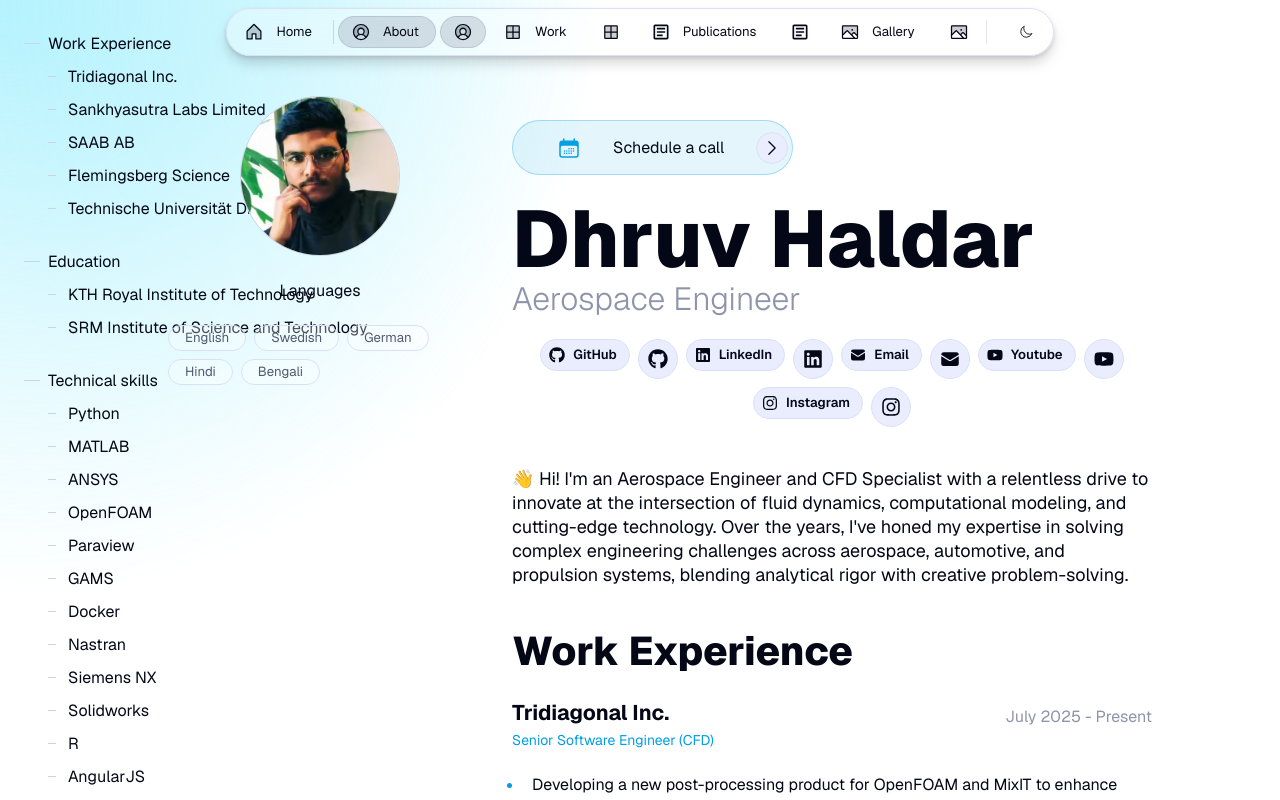
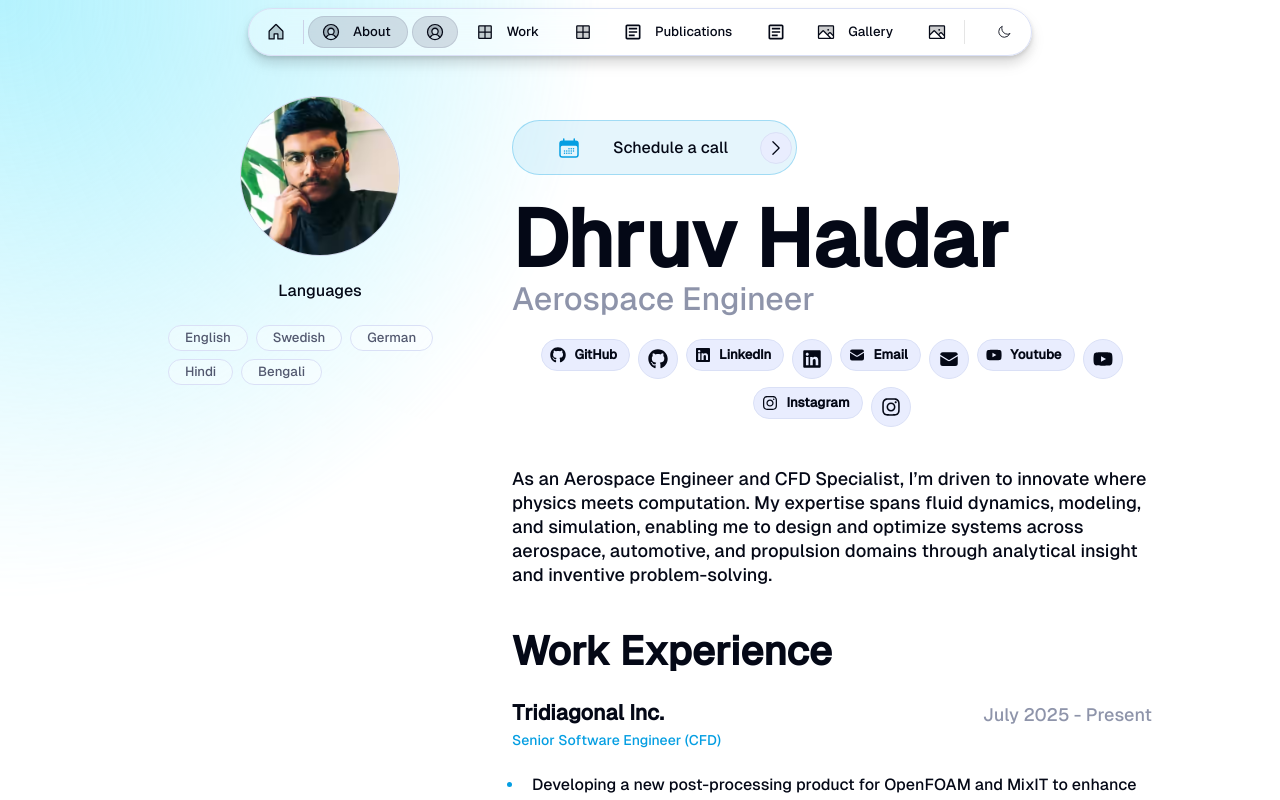
Before and after one commit to dhruvhaldar/portfolio, a Next.js app: page /about in a window 1280 px wide. Shown: the top 800 px of the page. Built offline with nearby package versions, Linux system fonts and the light colour scheme.

Commit message:
Visual Improvements

```diff
--- a/src/app/about/page.tsx
+++ b/src/app/about/page.tsx
@@ -1,4 +1,5 @@
-import { Avatar, Button, Column, Flex, Heading, Icon, IconButton, SmartImage, Tag, Text, } from "@/once-ui/components";
+import React from 'react';
+import { Avatar, Button, Column, Flex, Heading, Icon, IconButton, SmartImage, Tag, Text } from "@/once-ui/components";
 import { baseURL } from "@/app/resources";
 import TableOfContents from "@/components/about/TableOfContents";
 import styles from "@/components/about/about.module.scss";
@@ -99,7 +100,7 @@ export default function About() {
       />
 
       {/* Table of Contents */}
-      {about.tableOfContent.display && (
+      {/* {about.tableOfContent.display && (
         <Column
           left="0"
           style={{ top: "50%", transform: "translateY(-50%)" }}
@@ -110,7 +111,7 @@ export default function About() {
         >
           <TableOfContents structure={structure} about={about} />
         </Column>
-      )}
+      )} */}
 
       <Flex fillWidth mobileDirection="column" horizontal="center">
         {/* Avatar Section */}
@@ -198,10 +199,9 @@ export default function About() {
                 fitWidth
               >
                 {social.map((item) => item.link && (
-                  <>
+                  <React.Fragment key={item.name}>
                     <Button
                       className="s-flex-hide"
-                      key={item.name}
                       href={item.link}
                       prefixIcon={item.icon}
                       label={item.name}
@@ -211,12 +211,11 @@ export default function About() {
                     <IconButton
                       className="s-flex-show"
                       size="l"
-                      key={`${item.name}-icon`}
                       href={item.link}
                       icon={item.icon}
                       variant="secondary"
                     />
-                  </>
+                  </React.Fragment>
                 ))}
               </Flex>
             )}
@@ -244,21 +243,21 @@ export default function About() {
               >
                 {about.work.title}
               </Heading>
-              <Column fillWidth gap="xl" marginBottom="40">
+              <Column fillWidth gap="m" marginBottom="40">
                 {about.work.experiences.map((experience, index) => (
                   <Column key={`${experience.company}-${experience.role}-${index}`} fillWidth>
                     <Flex fillWidth horizontal="space-between" vertical="end" marginBottom="4">
                       <Text id={experience.company} variant="heading-strong-l">
                         {experience.company}
                       </Text>
-                      <Text variant="heading-default-xs" onBackground="neutral-weak">
+                      <Text variant="heading-default-s" onBackground="neutral-weak">
                         {experience.timeframe}
                       </Text>
                     </Flex>
                     <Text variant="body-default-s" onBackground="brand-weak" marginBottom="m">
                       {experience.role}
                     </Text>
-                    <Column as="ul" gap="16" style={{ width: "100%", maxWidth: "900px" }}>
+                    <Column as="ul" gap="0" style={{ width: "100%", maxWidth: "900px" }}>
                       {experience.achievements.map((achievement: JSX.Element, index: number) => (
                         <Text
                           as="li"
--- a/src/app/layout.tsx
+++ b/src/app/layout.tsx
@@ -4,7 +4,10 @@ import classNames from "classnames";
 import { Header, RouteGuard } from "@/components";
 import dynamic from "next/dynamic";
 import { baseURL, effects, style } from "@/app/resources";
-import { Geist } from "next/font/google";
+// import { Geist } from "next/font/google";
+
+import localFont from "next/font/local";
+
 import { person, home } from "@/app/resources/content";
 import { Background, Column, Flex, ToastProvider } from "@/once-ui/components";
 
@@ -83,10 +86,16 @@ export async function generateMetadata() {
 }
 
 // Font Settings
-const primary = Geist({
-  variable: "--font-primary",
-  subsets: ["latin"],
-  display: "swap",
+const primary = localFont({
+  src: [
+    {
+      path: '../../public/fonts/Geist-Medium.woff2',
+      // weight: '400',
+      // style: 'normal',
+    },
+  ],
+  variable: '--font-primary',
+  display: 'swap',
 });
 
 type FontConfig = {
@@ -116,12 +125,7 @@ export default async function RootLayout({ children }: RootLayoutProps) {
       data-border={style.border}
       data-surface={style.surface}
       data-transition={style.transition}
-      className={classNames(
-        primary.variable,
-        secondary ? secondary.variable : "",
-        tertiary ? tertiary.variable : "",
-        code.variable,
-      )}
+      className={classNames(primary.variable, style.variables, effects.variables)}
     >
       <ToastProvider>
         <Column
--- a/src/app/resources/content.js
+++ b/src/app/resources/content.js
@@ -41,13 +41,13 @@ const social = [
 ];
 
 const home = {
-  label: "Home",
+  label: "",
   title: `${person.name} Portfolio (With Projects and Publications)`,
   description: `Explore Dhruv Haldar&apos;s portfolio, blending aerospace engineering with cutting-edge Computational Fluid Dynamics (CFD) expertise. 🚀 #Aerospace #CFD #Rocketry`,
   headline: (
     <RevealFx translateY="4" fillWidth horizontal="start">
       <span style={{ fontFamily: 'var(--font-family-code)' }}>
-        Bridging Computational Models with Real-World Aerospace Solutions
+        Designing smarter systems through simulation and control
       </span>
     </RevealFx>
   ),
@@ -74,7 +74,7 @@ const about = {
     title: "Introduction",
     description: (
       <>
-        👋 Hi! I&apos;m an Aerospace Engineer and CFD Specialist with a relentless drive to innovate at the intersection of fluid dynamics, computational modeling, and cutting-edge technology. Over the years, I&apos;ve honed my expertise in solving complex engineering challenges across aerospace, automotive, and propulsion systems, blending analytical rigor with creative problem-solving.
+        As an Aerospace Engineer and CFD Specialist, I’m driven to innovate where physics meets computation. My expertise spans fluid dynamics, modeling, and simulation, enabling me to design and optimize systems across aerospace, automotive, and propulsion domains through analytical insight and inventive problem-solving.
       </>
     ),
   },
@@ -88,7 +88,7 @@ const about = {
         role: "Senior Software Engineer (CFD)",
         achievements: [
           <>
-            Developing a new post-processing product for OpenFOAM and MixIT to enhance data analysis and visualization capabilities
+            Developing a new post-processing product for OpenFOAM and MixIT to enhance data analysis and visualization capabilities such as Surface/Volume Transform, Surface/Volume Clipper, Surface/Volume Threshold, Iso-contour and Streamlines.
           </>
         ],
         images: [],
@@ -96,19 +96,19 @@ const about = {
       {
         company: "Sankhyasutra Labs Limited",
         timeframe: "December 2022 - June 2025",
-        role: "Senior CFD Engineer (Aerospace & Automotive)",
+        role: "Software Development Engineer - II (Aerospace & Automotive CFD)",
         achievements: [
-          <> Development & Release testing of post processing tools for in-house CFD Solver (SankhyaSutra Taral)
+          <> Development & Release testing of post processing tools for in-house CFD Solver (SankhyaSutra Taral).
           </>,
-          <> Worked with test cases (Drivaer model, Eppler airfoil, Ahmed Body) using High Performance Computing (HPC)
+          <> Worked with test cases (Drivaer model, Eppler airfoil, Ahmed Body) using High Performance Computing (HPC).
           </>,
-          <> Parallel programming using Message Passing Interface (MPI)
+          <> Parallel programming using Message Passing Interface (MPI).
           </>,
-          <> Preparing User Documentation using Sphinx
+          <> Preparing User Documentation using Sphinx.
           </>,
-          <> Developing Python libraries for post processing using VTK
+          <> Developing Python libraries for post processing using VTK.
           </>,
-          <> Writing business proposals
+          <> Writing business proposals.
           </>,
         ],
         images: [],
--- a/src/components/about/TableOfContents.tsx
+++ /dev/null
@@ -1,89 +0,0 @@
-"use client";
-
-import React from "react";
-import { Column, Flex, Text } from "@/once-ui/components";
-import styles from "./about.module.scss";
-
-interface TableOfContentsProps {
-  structure: {
-    title: string;
-    display: boolean;
-    items: string[];
-  }[];
-  about: {
-    tableOfContent: {
-      display: boolean;
-      subItems: boolean;
-    };
-  };
-}
-
-const TableOfContents: React.FC<TableOfContentsProps> = ({ structure, about }) => {
-  const scrollTo = (id: string, offset: number) => {
-    const element = document.getElementById(id);
-    if (element) {
-      const elementPosition = element.getBoundingClientRect().top;
-      const offsetPosition = elementPosition + window.scrollY - offset;
-
-      window.scrollTo({
-        top: offsetPosition,
-        behavior: "smooth",
-      });
-    }
-  };
-
-  if (!about.tableOfContent.display) return null;
-
-  return (
-    <Column
-      left="0"
-      style={{
-        top: "50%",
-        transform: "translateY(-50%)",
-        whiteSpace: "nowrap",
-      }}
-      position="fixed"
-      paddingLeft="24"
-      gap="32"
-      hide="m"
-    >
-      {structure
-        .filter((section) => section.display)
-        .map((section, sectionIndex) => (
-          <Column key={sectionIndex} gap="12">
-            <Flex
-              cursor="interactive"
-              className={styles.hover}
-              gap="8"
-              vertical="center"
-              onClick={() => scrollTo(section.title, 80)}
-            >
-              <Flex height="1" minWidth="16" background="neutral-strong"></Flex>
-              <Text>{section.title}</Text>
-            </Flex>
-            {about.tableOfContent.subItems && (
-              <>
-                {section.items.map((item, itemIndex) => (
-                  <Flex
-                    hide="l"
-                    key={itemIndex}
-                    style={{ cursor: "pointer" }}
-                    className={styles.hover}
-                    gap="12"
-                    paddingLeft="24"
-                    vertical="center"
-                    onClick={() => scrollTo(item, 80)}
-                  >
-                    <Flex height="1" minWidth="8" background="neutral-strong"></Flex>
-                    <Text>{item}</Text>
-                  </Flex>
-                ))}
-              </>
-            )}
-          </Column>
-        ))}
-    </Column>
-  );
-};
-
-export default TableOfContents;
```
Also changed, not shown: src/app/og/route.tsx (+13 -2 lines), src/app/page.tsx (+9 -9 lines), public/fonts/Geist-Medium.woff2 (added), public/fonts/Geist-Regular.woff2 (added).
